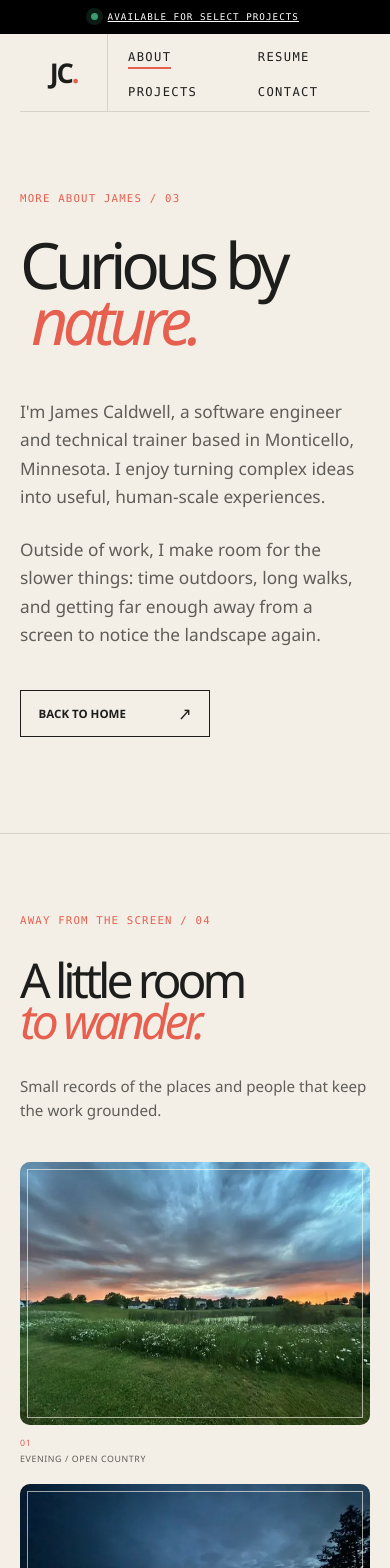
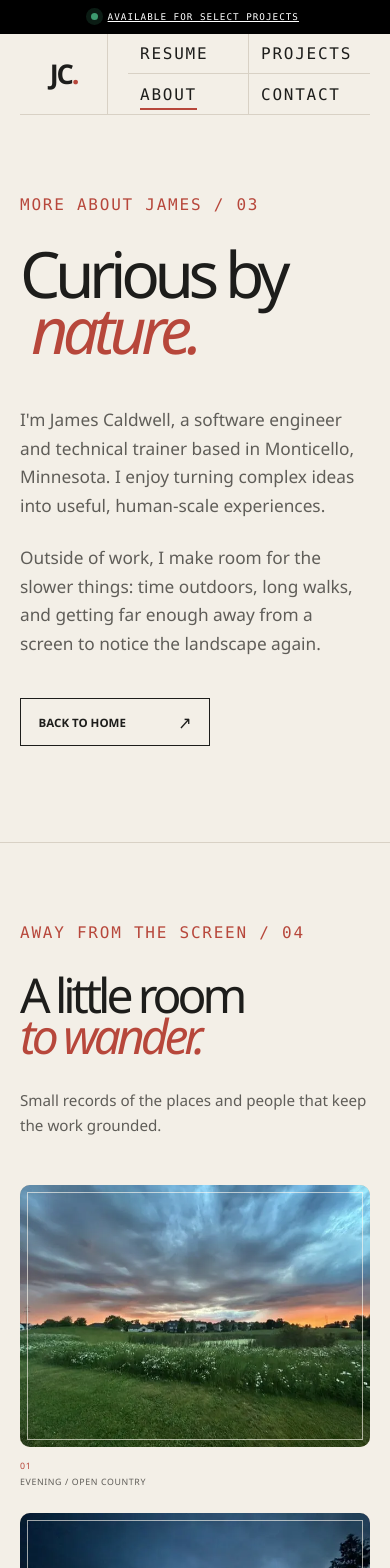
Before and after one commit to jamescaldwell-dev/PersonalSite, a React (Vite) app in the folder react-ts/: page /about in a window 390 px wide. Shown: the top 1568 px of the page. Built offline with nearby package versions, Linux system fonts and the light colour scheme.

Commit message:
fix: update coral color variables and adjust site header navigation order for improved consistency

```diff
--- a/react-ts/src/App.css
+++ b/react-ts/src/App.css
@@ -3,7 +3,7 @@
 .brand-mark { color: var(--ink); font-family: var(--display); font-size: 1.7rem; font-weight: 800; letter-spacing: -0.08em; line-height: 1; text-decoration: none; }
 .brand-mark span { color: var(--coral); }
 .site-nav, .hero-actions { display: flex; gap: clamp(1rem, 2.7vw, 2.75rem); list-style: none; margin: 0; padding: 0; }
-.site-nav a, .availability, .home-footer, .eyebrow, .portrait-label, .resume-link { font-family: var(--mono); font-size: 0.67rem; letter-spacing: 0.11em; text-transform: uppercase; }
+.site-nav a, .availability, .home-footer, .eyebrow, .portrait-label, .resume-link { font-family: var(--mono); font-size: 1em; letter-spacing: 0.11em; text-transform: uppercase; }
 .site-nav a { color: var(--ink); text-decoration: none; transition: color 180ms ease; }
 .site-nav a.is-active { color: var(--ink); position: relative; }
 .site-nav a.is-active::after { background: var(--coral); bottom: -0.55rem; content: ''; height: 2px; left: 0; position: absolute; right: 0; }
@@ -48,8 +48,8 @@ h1 span { color: var(--coral); display: block; font-style: italic; padding-left:
 .projects-intro h1 span { color: var(--coral); display: block; font-style: italic; }
 .projects-intro__copy { color: var(--muted); font-size: clamp(1rem, 1.4vw, 1.2rem); line-height: 1.6; margin: 0; max-width: 620px; }
 .projects-grid { display: grid; gap: 2rem; padding-top: clamp(2.5rem, 6vw, 4.5rem); }
-.project-card { border: 1px solid var(--line); background: rgba(255, 255, 255, 0.18); display: grid; gap: 1.5rem; grid-template-columns: minmax(260px, 0.9fr) minmax(0, 1.1fr); overflow: hidden; }
-.project-card__image-wrap { aspect-ratio: 4 / 3; min-height: 280px; }
+.project-card { align-items: start; border: 1px solid var(--line); background: rgba(255, 255, 255, 0.18); display: grid; gap: 1.5rem; grid-template-columns: minmax(260px, 0.9fr) minmax(0, 1.1fr); overflow: hidden; }
+.project-card__image-wrap { align-self: start; aspect-ratio: 4 / 3; min-height: 280px; }
 .project-card__image-wrap img { display: block; height: 100%; object-fit: cover; object-position: center; width: 100%; }
 .project-card--quest .project-card__image-wrap { background: #eaf4f6; }
 .project-card--quest .project-card__image-wrap img { object-fit: contain; object-position: center; }
@@ -81,7 +81,7 @@ h1 span { color: var(--coral); display: block; font-style: italic; padding-left:
 .afk-section::before { background: rgba(243, 239, 231, 0.08); content: ''; inset: 0; pointer-events: none; position: absolute; z-index: 0; }
 .afk-section > * { position: relative; z-index: 1; }
 .afk-heading h2 { color: var(--ink); font-family: var(--display); font-size: clamp(3rem, 5.8vw, 6.8rem); font-weight: 700; letter-spacing: -0.085em; line-height: 0.9; margin: 0; text-shadow: 0 2px 18px rgba(255, 250, 240, 0.28); }
-.afk-heading h2 em { color: #e65f4f; font-style: italic; }
+.afk-heading h2 em { color: var(--coral); font-style: italic; }
 .afk-story { align-self: end; max-width: 330px; padding: 1.5rem 2rem; }
 .afk-story__lead { color: var(--ink); font-size: clamp(1.15rem, 1.5vw, 1.35rem); font-weight: 700; line-height: 1.5; margin: 0 0 2rem; text-shadow: 0 2px 12px rgba(255, 250, 240, 0.35); }
 .afk-story .action-link { min-width: 205px; }
@@ -119,31 +119,25 @@ h1 span { color: var(--coral); display: block; font-style: italic; padding-left:
 .about-gallery__item--lead .about-gallery__frame, .about-gallery__item--anchor .about-gallery__frame { aspect-ratio: 4 / 3; }
 .about-gallery__item--stack-top { grid-column: 1 / span 6; grid-row: 2; }
 .about-gallery__item--stack-bottom { grid-column: 1 / span 6; grid-row: 3; }
-.about-gallery__item--vertical { grid-column: 7 / span 6; grid-row: 2 / span 2; }
+.about-gallery__item--vertical { display: grid; grid-column: 7 / span 6; grid-row: 2 / span 2; grid-template-rows: minmax(0, 1fr) auto; }
 .about-gallery__item--stack-top .about-gallery__frame, .about-gallery__item--stack-bottom .about-gallery__frame { aspect-ratio: 4 / 3; }
-.about-gallery__item--vertical .about-gallery__frame { aspect-ratio: auto; height: 100%; }
+.about-gallery__item--vertical .about-gallery__frame { aspect-ratio: auto; height: auto; min-height: 0; }
 .about-gallery__item--lower-left { grid-column: 1 / span 6; grid-row: 4; }
 .about-gallery__item--lower-right { grid-column: 7 / span 6; grid-row: 4; }
 .about-gallery__item--bottom-left { grid-column: 1 / span 6; grid-row: 5; }
 .about-gallery__item--bottom-right { grid-column: 7 / span 6; grid-row: 5; }
 .about-gallery__item--lower-left .about-gallery__frame, .about-gallery__item--lower-right .about-gallery__frame, .about-gallery__item--bottom-left .about-gallery__frame, .about-gallery__item--bottom-right .about-gallery__frame { aspect-ratio: 4 / 3; }
-@supports (animation-timeline: view()) {
-  .about-gallery__item { animation: gallery-drift linear both; animation-range: entry 5% cover 35%; animation-timeline: view(); }
-  .about-gallery__item:nth-child(2n) { animation-name: gallery-drift-reverse; }
-}
-@keyframes gallery-drift { from { transform: translateY(36px); } to { transform: translateY(-8px); } }
-@keyframes gallery-drift-reverse { from { transform: translateY(28px); } to { transform: translateY(-14px); } }
 .placeholder-sections { height: 1px; overflow: hidden; }
 .placeholder-sections section { height: 0; }
 .contact-page { padding-bottom: 7rem; }
-.contact-intro { background-position: center; background-repeat: no-repeat; background-size: cover; border-bottom: 1px solid var(--line); display: grid; grid-template-columns: 1fr; isolation: isolate; min-height: min(58svh, 620px); overflow: hidden; padding: clamp(5rem, 12vh, 9rem) clamp(1.25rem, 4vw, 4rem) 0; position: relative; }
+.contact-intro { background-position: center; background-repeat: no-repeat; background-size: cover; border-bottom: 1px solid var(--line); display: grid; grid-template-columns: 1fr; isolation: isolate; margin-inline: -4vw; min-height: min(58svh, 620px); overflow: hidden; padding: clamp(5rem, 12vh, 9rem) calc(clamp(1.25rem, 4vw, 4rem) + 4vw) 0; position: relative; }
 .contact-intro::before { content: ''; inset: 0; position: absolute; z-index: -1; }
 .contact-intro > * { position: relative; }
 .contact-intro > div { align-self: end; padding-bottom: clamp(5rem, 12vh, 9rem); }
 .contact-intro h1, .contact-intro .eyebrow { color: var(--paper); }
-.contact-intro h1 span { color: #ff9a88; }
+.contact-intro h1 span { color: #e07a6d; }
 .contact-intro h1 { font-size: clamp(3.8rem, 8.5vw, 8.8rem); }
-.contact-intro__copy { align-self: end; background: var(--ink); color: var(--paper); font-size: 1.05rem; line-height: 1.5; margin: 0 -4vw; max-width: none; padding: 1.5rem 4vw; text-align: center; }
+.contact-intro__copy { align-self: end; background: var(--ink); color: var(--paper); font-size: 1.05rem; line-height: 1.5; margin: 0; max-width: none; padding: 1.5rem 4vw; text-align: center; }
 .contact-intro__copy strong { color: var(--coral); font-family: var(--display); font-weight: 600; }
 .contact-layout { display: grid; gap: clamp(3rem, 10vw, 10rem); grid-template-columns: minmax(180px, 0.55fr) minmax(0, 1fr); padding: clamp(3.5rem, 8vw, 7rem) 0 0; }
 .contact-aside { align-self: start; max-width: 250px; }
@@ -223,8 +217,11 @@ h1 span { color: var(--coral); display: block; font-style: italic; padding-left:
   .site-header { grid-template-columns: 5.5rem minmax(0, 1fr); min-height: 112px; padding-top: 2.1rem; position: relative; }
   .brand-mark { align-items: center; border-right: 1px solid var(--line); display: flex; grid-column: 1; grid-row: 1; height: 100%; justify-content: center; padding-right: 0; }
   .site-header nav { align-self: center; grid-column: 2; grid-row: 1; min-width: 0; overflow: visible; padding: 0 0 0 1.25rem; }
-  .site-nav { display: grid; gap: 0.8rem 1.1rem; grid-template-columns: repeat(2, minmax(0, 1fr)); white-space: normal; }
-  .site-nav a { font-size: 0.76rem; }
+  .site-nav { display: grid; gap: 0; grid-template-columns: repeat(2, minmax(0, 1fr)); white-space: normal; }
+  .site-nav li { padding: 0.55rem 0.75rem; }
+  .site-nav li:nth-child(odd) { border-right: 1px solid var(--line); }
+  .site-nav li:nth-child(n + 3) { border-top: 1px solid var(--line); }
+  .site-nav a { font-size: 1em; }
   .site-nav a.is-active::after { bottom: -0.35rem; }
   .availability { background-color: #000; border-bottom: 1px solid #000; color: #fff; font-size: 0.58rem; left: -1.25rem; width: calc(100% + 2.5rem); }
   .split-hero { gap: 3.5rem; grid-template-columns: 1fr; padding: 5rem 0 4rem; }
@@ -251,7 +248,7 @@ h1 span { color: var(--coral); display: block; font-style: italic; padding-left:
   .about-gallery__heading h2 { margin: 2rem 0; }
   .about-gallery__heading > p:last-child { max-width: 360px; }
   .about-gallery__grid { gap: 2rem 0.75rem; grid-template-columns: 1fr; }
-  .about-gallery__item--lead, .about-gallery__item--anchor, .about-gallery__item--stack-top, .about-gallery__item--stack-bottom, .about-gallery__item--vertical, .about-gallery__item--lower-left, .about-gallery__item--lower-right, .about-gallery__item--bottom-left, .about-gallery__item--bottom-right { grid-column: auto; grid-row: auto; width: 100%; }
+  .about-gallery__item--lead, .about-gallery__item--anchor, .about-gallery__item--stack-top, .about-gallery__item--stack-bottom, .about-gallery__item--vertical, .about-gallery__item--lower-left, .about-gallery__item--lower-right, .about-gallery__item--bottom-left, .about-gallery__item--bottom-right { display: block; grid-column: auto; grid-row: auto; width: 100%; }
   .about-gallery__frame, .about-gallery__frame img { width: 100%; }
   .about-gallery__item--lead .about-gallery__frame { aspect-ratio: 4 / 3; }
   .about-gallery__item--anchor .about-gallery__frame { aspect-ratio: 4 / 3; }
@@ -259,9 +256,9 @@ h1 span { color: var(--coral); display: block; font-style: italic; padding-left:
   .about-gallery__item figcaption { font-size: 0.55rem; gap: 0.4rem; letter-spacing: 0.07em; }
   .resume-intro { align-items: start; grid-template-columns: 1fr; padding: 5rem 0 4rem; }
   .resume-intro__aside { max-width: 440px; }
-  .contact-intro { align-items: start; grid-template-columns: 1fr; padding: 5rem 0 0; }
+  .contact-intro { align-items: start; grid-template-columns: 1fr; margin-inline: -1.25rem; padding: 5rem 1.25rem 0; }
   .contact-intro > div { padding-bottom: 5rem; }
-  .contact-intro__copy { margin-left: -1.25rem; margin-right: -1.25rem; padding: 1.5rem 1.25rem; }
+  .contact-intro__copy { padding: 1.5rem 1.25rem; }
   .contact-layout { gap: 3rem; grid-template-columns: 1fr; padding-top: 3.5rem; }
   .contact-aside { max-width: 440px; }
   .contact-options { max-width: 440px; }
--- a/react-ts/src/components/molecules/SiteHeader.tsx
+++ b/react-ts/src/components/molecules/SiteHeader.tsx
@@ -1,9 +1,9 @@
 import { NavLink } from 'react-router-dom'
 
 const navigationItems = [
-  { label: 'About', href: '/about' },
   { label: 'Resume', href: '/resume' },
   { label: 'Projects', href: '/projects' },
+  { label: 'About', href: '/about' },
   { label: 'Contact', href: '/contact' },
 ]
 
--- a/react-ts/src/index.css
+++ b/react-ts/src/index.css
@@ -3,8 +3,8 @@
   --ink: #1d1d1b;
   --muted: #5f5d58;
   --line: #d8d1c5;
-  --coral: #e65f4f;
-  --coral-wash: rgba(230, 95, 79, 0.18);
+  --coral: #b7473b;
+  --coral-wash: rgba(183, 71, 59, 0.18);
   --sand: #c7b8a3;
   --body: 'Segoe UI', Tahoma, sans-serif;
   --display: 'Segoe UI', Tahoma, sans-serif;
```
